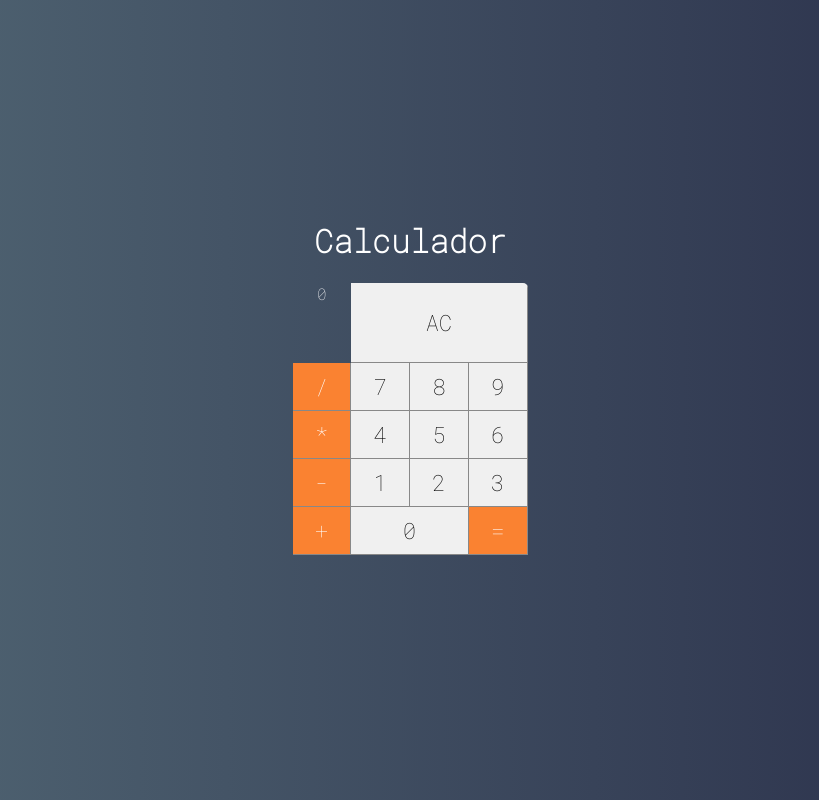
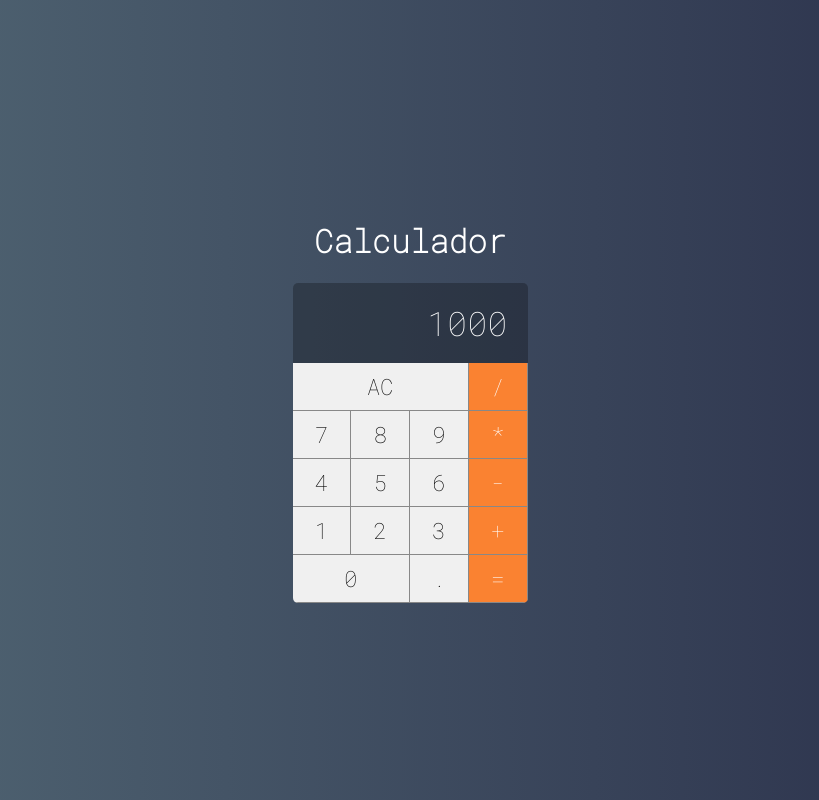
Before and after one commit to HalexRamos/calculator, a Vue app: page / in a window 1280 px wide. Shown: the whole page, without its empty margins (230-1049 px from the left). Built offline with nearby package versions, Linux system fonts and the light colour scheme.

Commit message:
Componente Button #02

```diff
--- a/src/components/Display.vue
+++ b/src/components/Display.vue
@@ -1,11 +1,24 @@
 <!-- eslint-disable vue/multi-word-component-names -->
 <template>
-  <div class="display">0</div>
+  <div class="display">{{ value }}</div>
 </template>
 
 <script>
-export default {};
+export default {
+  props: ["value"],
+};
 </script>
 
 <style>
+.display {
+  grid-column: span 4;
+  background-color: #0004;
+
+  display: flex;
+  justify-content: flex-end;
+  align-items: center;
+  padding: 20px;
+  font-size: 2.1em;
+  overflow: hidden;
+}
 </style>
--- a/src/main/Calculator.vue
+++ b/src/main/Calculator.vue
@@ -1,7 +1,7 @@
 <!-- eslint-disable vue/multi-word-component-names -->
 <template>
   <div class="calculator">
-    <Display />
+    <Display value="1000" />
     <Button label="AC" triple />
     <Button label="/" operation />
     <Button label="7" />
@@ -17,6 +17,7 @@
     <Button label="3" />
     <Button label="+" operation />
     <Button label="0" double />
+    <Button label="." />
     <Button label="=" operation />
   </div>
 </template>
```
